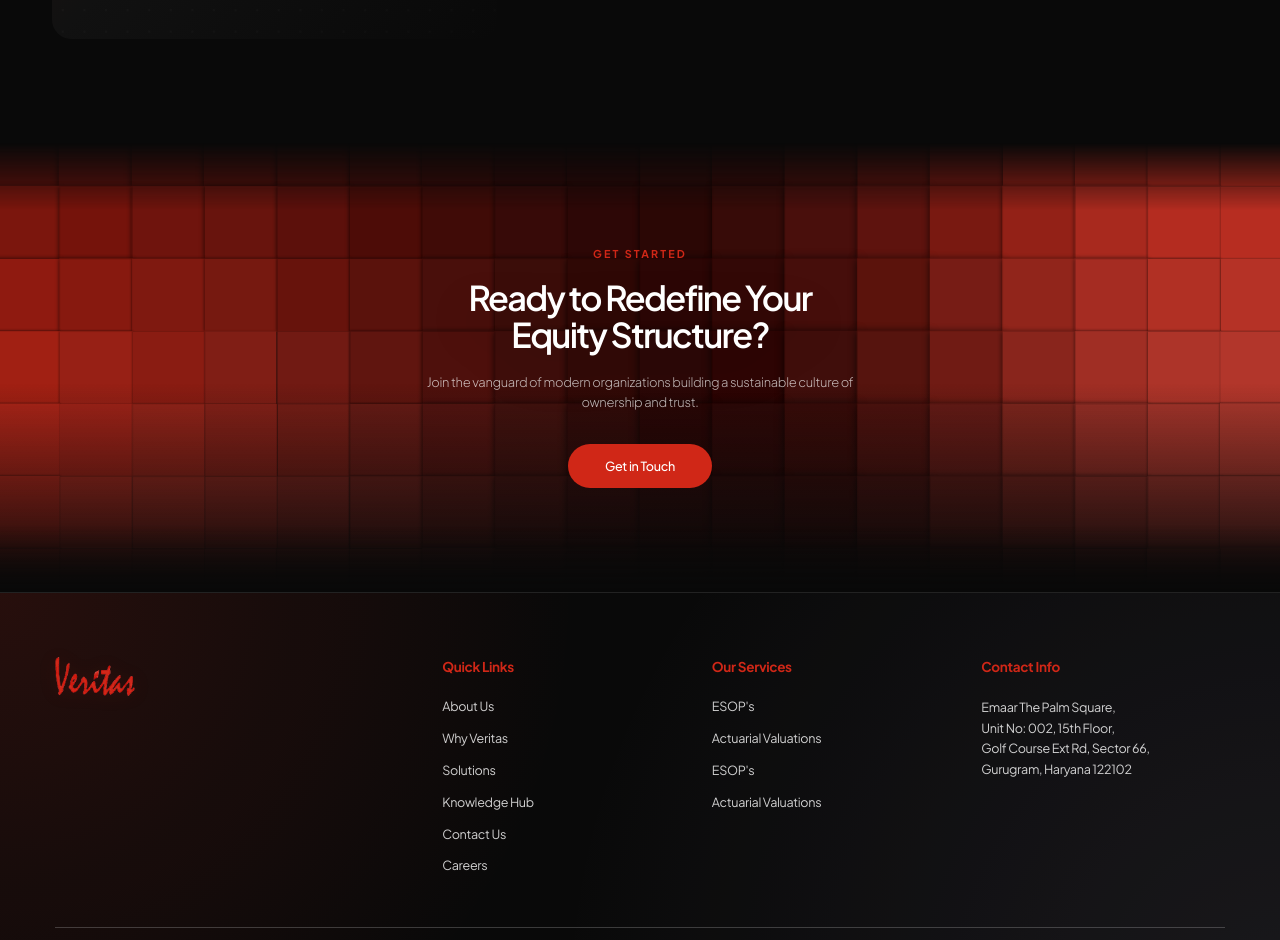
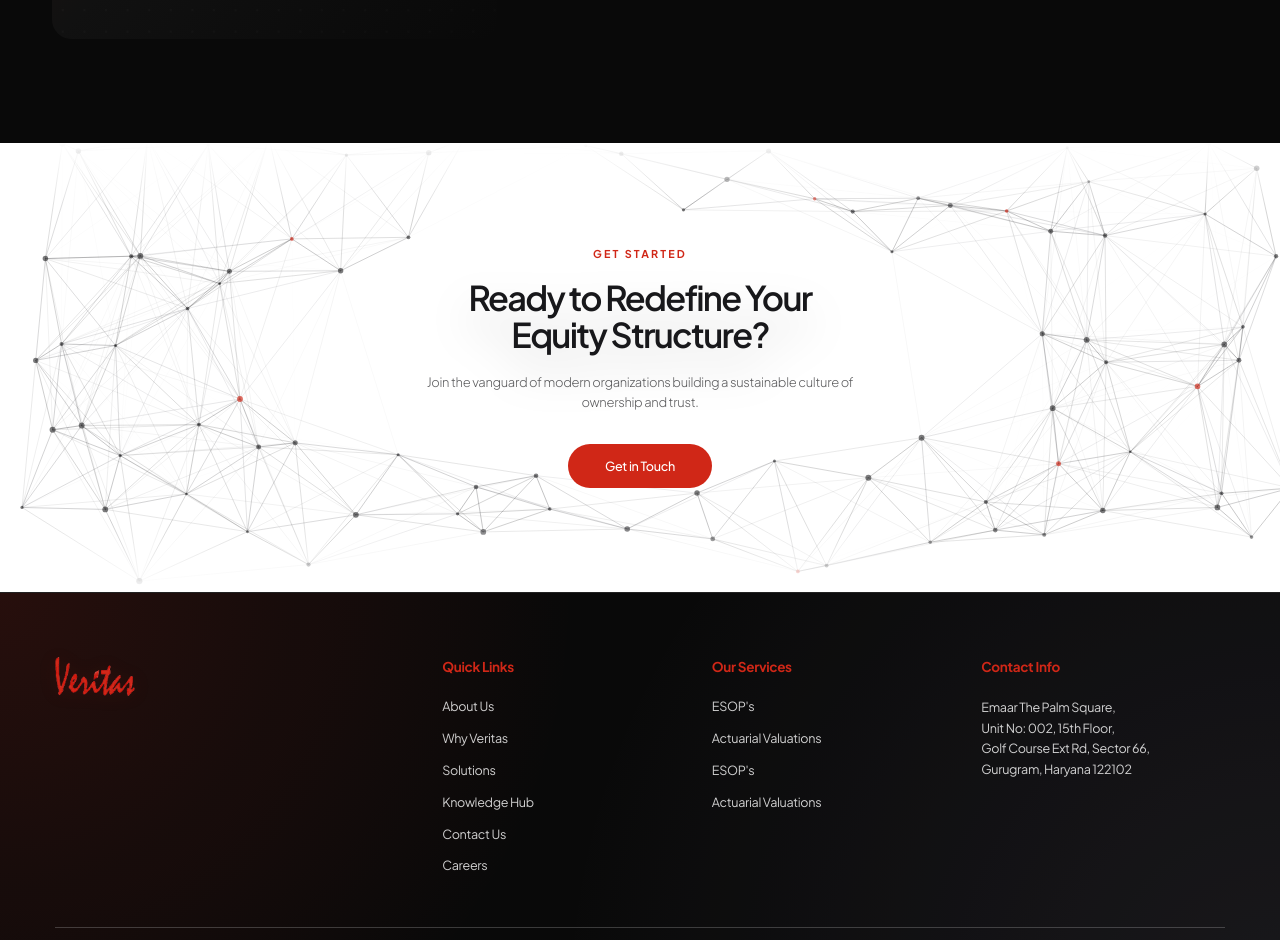
Before and after one commit to ParvMarwaha/veritas-8, a Next.js app: page /about in a window 1280 px wide. Shown: the part 3220-4160 px from the top of the page. Built offline with nearby package versions, Linux system fonts and the light colour scheme.

Commit message:
about us page 4

```diff
--- a/src/app/about/page.tsx
+++ b/src/app/about/page.tsx
@@ -61,9 +61,9 @@ export default function AboutPage() {
         theme = 'dark';
       }
 
-      // 5. CTA is Dark (since interactive bg is false)
+      // 5. CTA is Light (matching home page)
       if (cta && cta.top <= offset) {
-        theme = 'dark';
+        theme = 'light';
       }
 
       // 6. Footer is Dark
@@ -118,7 +118,7 @@ export default function AboutPage() {
         </div>
 
         <div ref={ctaRef} className="relative z-[60]">
-          <CTASection isInteractiveBg={isInteractiveBg} />
+          <CTASection isInteractiveBg={true} />
         </div>
         <div ref={footerRef} className="relative z-[70]">
           <Footer />
```
